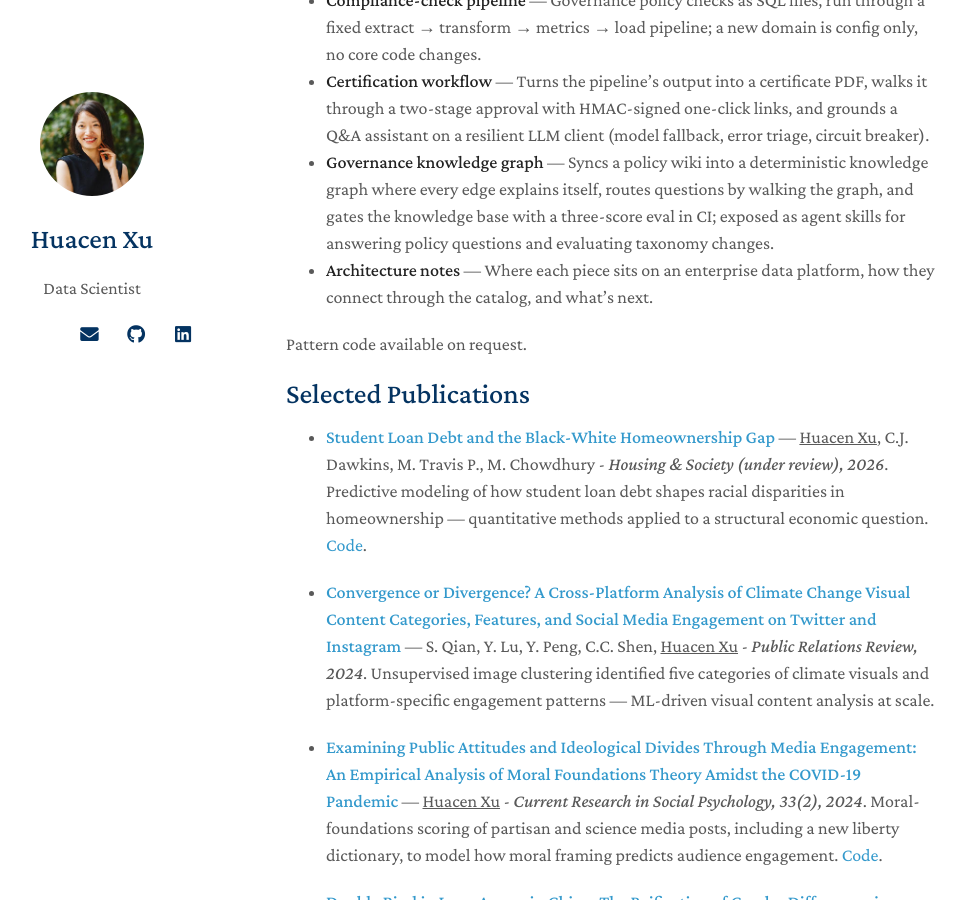
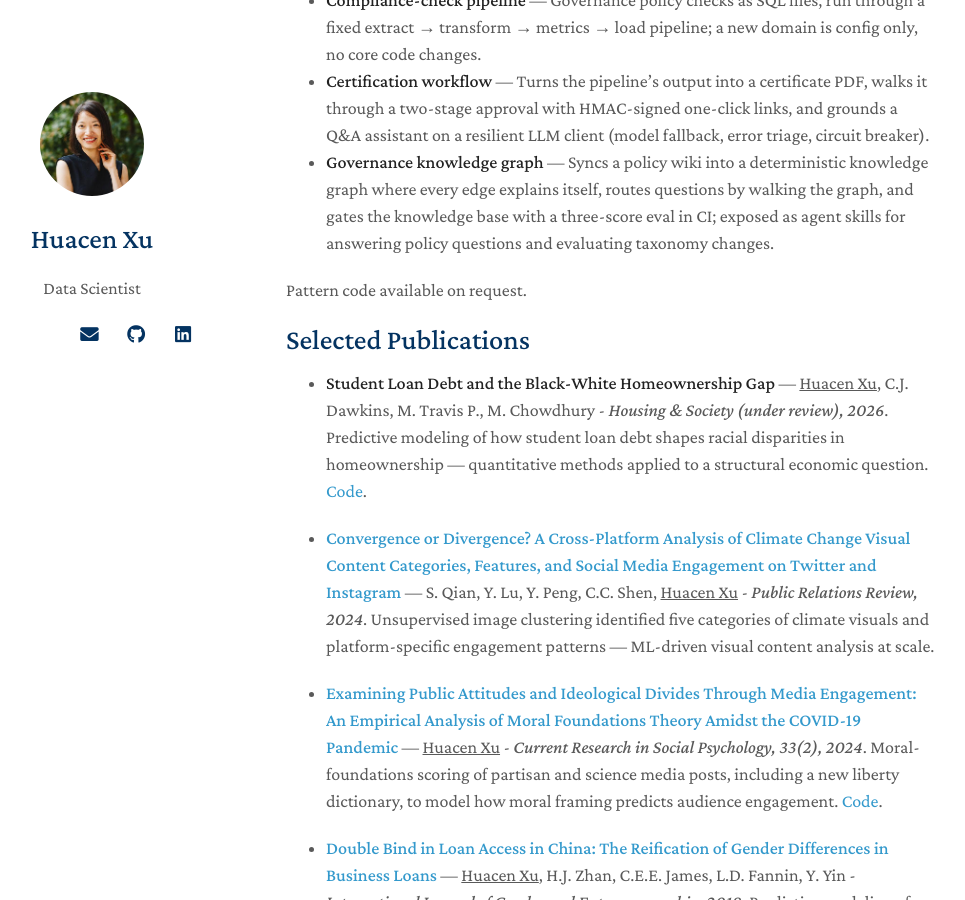
Before and after one commit to huacenxu/huacenxu.github.io, a Jekyll site: the page built from index.md, in a window 1280 px wide and 900 px high, scrolled down 973 px. Shown: the whole window, without its empty margins (184-1149 px from the left). Built offline with Jekyll 4.4.1, drawn with Linux system fonts in a browser that asks for light colours; nearby versions of some CDN libraries; a style sheet for code colours, icons or effects is not loaded; our own code applies the rules of GitHub Pages for plain Markdown files; part of the change alters nothing that is shown.

Commit message:
site: drop architecture notes bullet; unlink student loan paper title
- index.md: remove the "Architecture notes" bullet under Governance
  Engineering Patterns.
- _includes/publications.md: link a publication title only when the entry
  has a pdf URL, so the under-review paper's title is plain bold text
  instead of an empty link back to the homepage.

Co-Authored-By: Claude Fable 5.2 <noreply@anthropic.com>
Claude-Session: https://claude.ai/code/session_01ShsSNzfxr9E4y3RocuAmG4

```diff
--- a/_includes/publications.md
+++ b/_includes/publications.md
@@ -1,5 +1,5 @@
 ## Selected Publications
 
 {% for link in site.data.publications.main %}
-- **[{{ link.title }}]({{ link.pdf }})** — {{ link.authors }}. {{ link.conference }}{% if link.code %} [Code]({{ link.code }}).{% endif %}
+- **{% if link.pdf %}[{{ link.title }}]({{ link.pdf }}){% else %}{{ link.title }}{% endif %}** — {{ link.authors }}. {{ link.conference }}{% if link.code %} [Code]({{ link.code }}).{% endif %}
 {% endfor %}
--- a/index.md
+++ b/index.md
@@ -23,7 +23,6 @@ Worked out on sanitized synthetic data, as one architecture:
 - **Compliance-check pipeline** — Governance policy checks as SQL files, run through a fixed extract → transform → metrics → load pipeline; a new domain is config only, no core code changes.
 - **Certification workflow** — Turns the pipeline's output into a certificate PDF, walks it through a two-stage approval with HMAC-signed one-click links, and grounds a Q&A assistant on a resilient LLM client (model fallback, error triage, circuit breaker).
 - **Governance knowledge graph** — Syncs a policy wiki into a deterministic knowledge graph where every edge explains itself, routes questions by walking the graph, and gates the knowledge base with a three-score eval in CI; exposed as agent skills for answering policy questions and evaluating taxonomy changes.
-- **Architecture notes** — Where each piece sits on an enterprise data platform, how they connect through the catalog, and what's next.
 
 Pattern code available on request.
 
```
